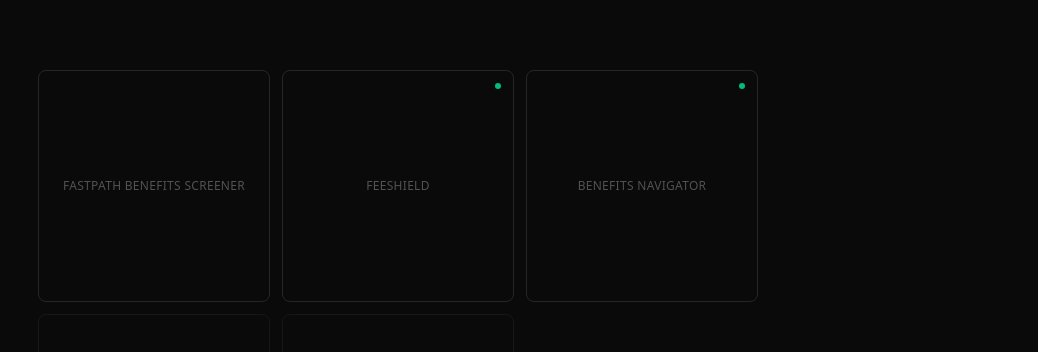
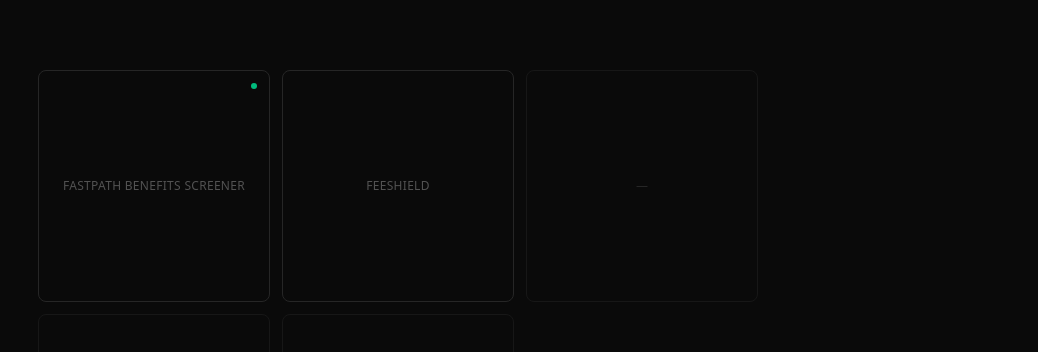
Before and after one commit to doreisato/infinite-machines, a Next.js app: page / in a window 1280 px wide. Shown: the part 138-490 px from the top of the page, without its empty margins (242-1280 px from the left). Built offline with nearby package versions, Linux system fonts and the light colour scheme.

Commit message:
Portfolio: mark FastPath live on Railway; defer FeeShield

```diff
--- a/app/page.tsx
+++ b/app/page.tsx
@@ -17,23 +17,16 @@ const projects: Project[] = [
     name: "FastPath Benefits Screener",
     description:
       "Free one-minute pre-screen for SNAP, Medicaid, WIC, and LIHEAP with plain-language next steps.",
-    url: "https://fastpath-benefits-screener-production.up.railway.app",
-    status: "building",
+    url: "https://benefits-navigator-production.up.railway.app",
+    status: "live",
   },
   {
-    id: 'feeshield',
-    name: 'FeeShield',
-    description: 'Detects common bank/utility late-fee risks and provides a simple due-date action plan.',
-    url: 'https://feeshield-production.up.railway.app',
-    status: 'live',
-  },
-  {
-    id: "benefits-navigator",
-    name: "Benefits Navigator",
+    id: "feeshield",
+    name: "FeeShield",
     description:
-      "30-second calculator that shows you government programs you qualify for. SNAP, WIC, Medicaid, and more. Free, private, instant.",
-    url: "https://benefits-navigator-production.up.railway.app",
-    status: "live",
+      "Detects common bank/utility late-fee risks and provides a simple due-date action plan.",
+    url: "https://feeshield-production.up.railway.app",
+    status: "planned",
   },
 ];
 
```
Also changed, not shown: 1 other file (tests, documents, lock files or other folders).
